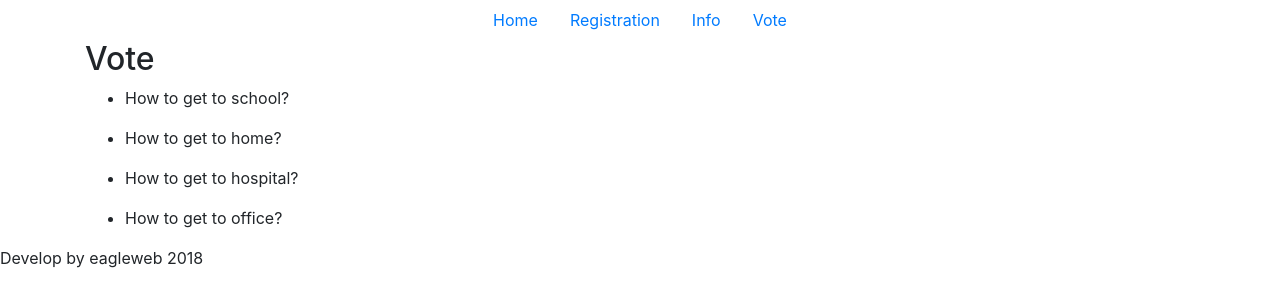
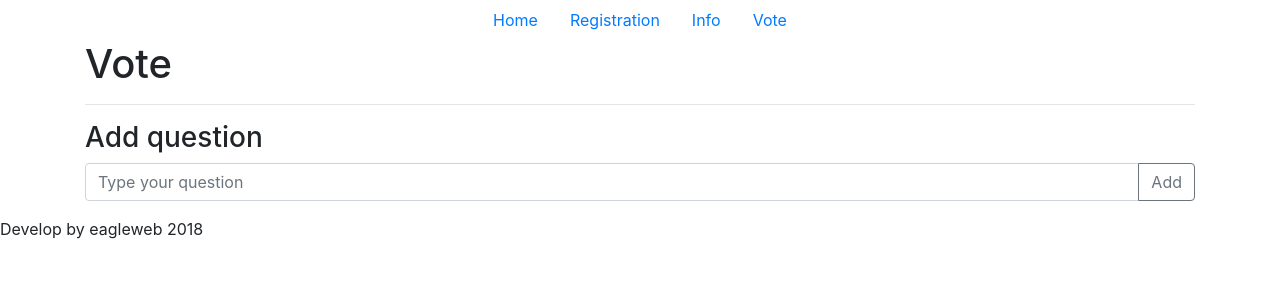
Before and after one commit to eagleweb/vote-app, a React app: page /vote in a window 1280 px wide. Shown: the top 306 px of the page. Built offline with nearby package versions, Linux system fonts and the light colour scheme.

Commit message:
Add 'question' api

```diff
--- a/config.js
+++ b/config.js
@@ -1,6 +1,6 @@
 module.exports = {
     'port': process.env.PORT || 8081,
-    'database': 'mongodb://eagleweb:751803os@ds155529.mlab.com:55529/db-spa',
+    'database': 'mongodb://eagleweb:751803qwerty@ds115543.mlab.com:15543/db-vote-app',
     'corsOptions': {
         origin: 'http://localhost:8081',
         preflightContinue: true,
--- a/server.js
+++ b/server.js
@@ -10,6 +10,7 @@ const cors = require('cors');
 const config = require('./config');
 const path = require('path');
 const helmet = require('helmet');
+const questionRouter = require ("./backend/routes/questionRouter");
 
 
 // connect to DB on Mongolab
@@ -37,7 +38,7 @@ app.use(morgan('dev'));
 
 // ROUTES FOR API =====================================================
 
-// app.use('/api/data', movieRouter);
+app.use('/api/question', questionRouter);
 
 
 //START SERVER ========================================================
--- a/src/containers/Vote/index.js
+++ b/src/containers/Vote/index.js
@@ -5,15 +5,17 @@ class Vote extends Component {
     render() {
         return(
             <div>
-                <h2>Vote</h2>
+                <h1>Vote</h1>
+                <hr/>
                 <div>
-                    {Object.keys(this.props.questionList).map(questionId => (
-                        <ul key={questionId}>
-                            <li>{this.props.questionList[questionId]}</li>
-                        </ul>
-                    ))}
+                    <h3>Add question</h3>
+                    <div className="input-group mb-3">
+                        <input type="text" className="form-control" placeholder="Type your question" />
+                            <div className="input-group-append">
+                                <button className="btn btn-outline-secondary" type="button" id="button-addon2">Add</button>
+                            </div>
+                    </div>
                 </div>
-
             </div>
             )
     }
--- a/src/reducers/questions.js
+++ b/src/reducers/questions.js
@@ -1,8 +1,5 @@
 const initialState = {
-    question1: 'How to get to school?',
-    question2: 'How to get to home?',
-    question3: 'How to get to hospital?',
-    question4: 'How to get to office?',
+
 }
 
 export default function questionList (state = initialState) {
```
Also changed, not shown: 2 other files (tests, documents, lock files or other folders).
